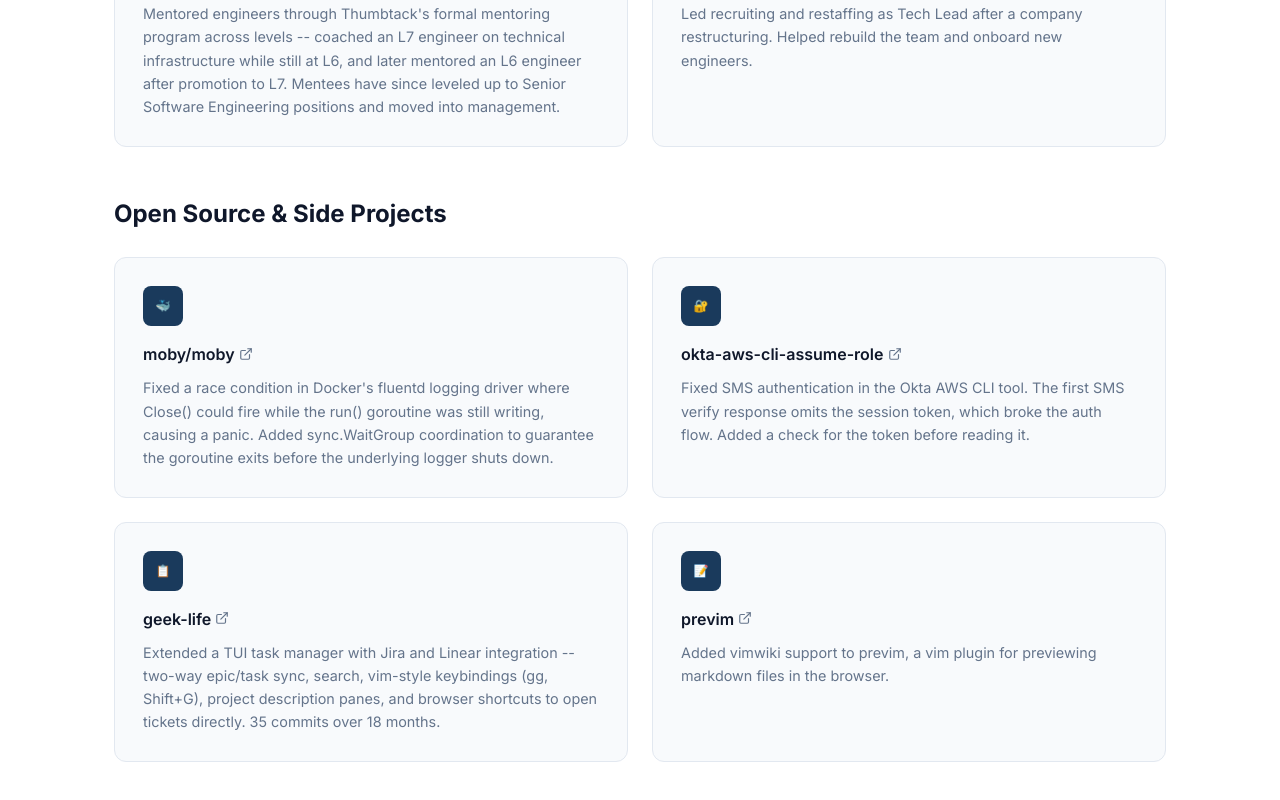
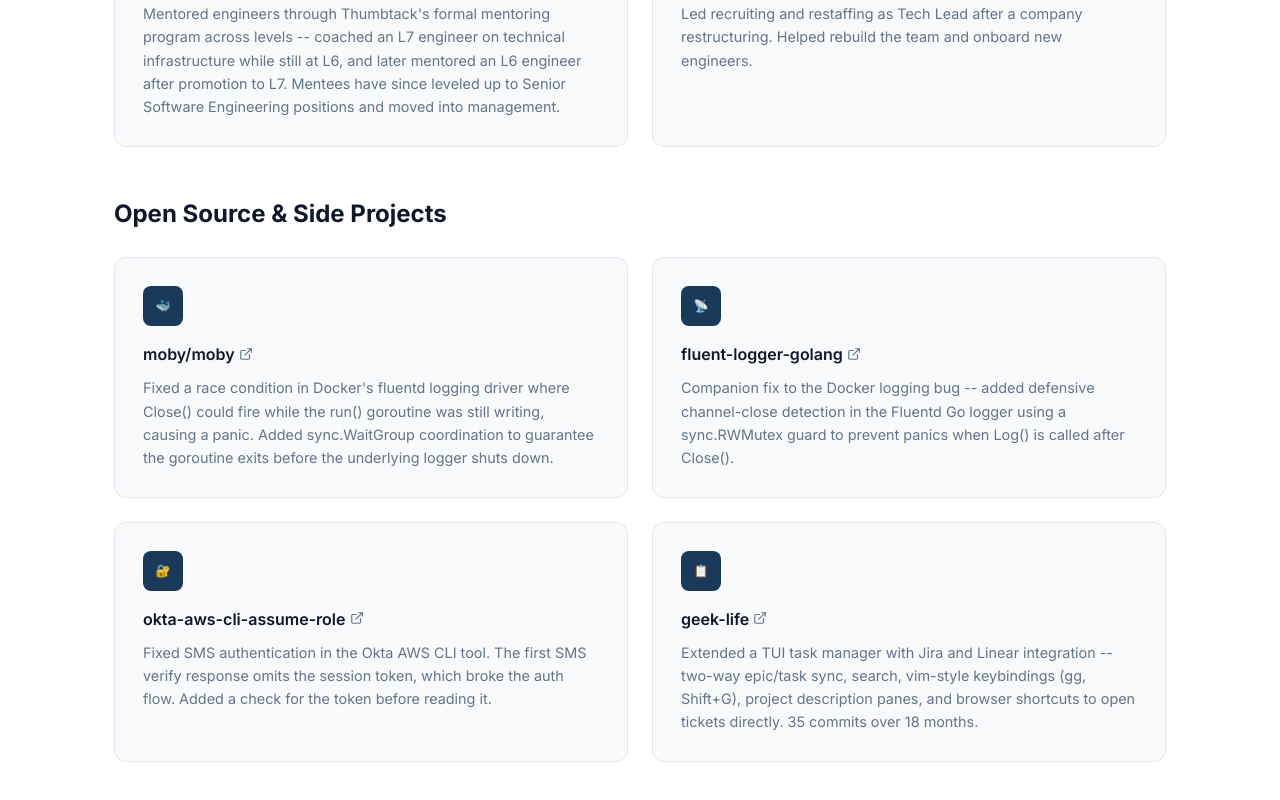
Before and after one commit to anujva/anujva.github.io, a React (Vite) app: page / in a window 1280 px wide. Shown: the part 1249-2049 px from the top of the page. Built offline with nearby package versions, Linux system fonts and the light colour scheme.

Commit message:
Add fluent-logger-golang contribution and remove previm from About page

```diff
--- a/src/pages/About.jsx
+++ b/src/pages/About.jsx
@@ -152,6 +152,26 @@
             </p>
           </div>
           <div className="highlight-card">
+            <div className="highlight-icon">📡</div>
+            <h4>
+              fluent-logger-golang{" "}
+              <a
+                href="https://github.com/fluent/fluent-logger-golang/pull/93"
+                target="_blank"
+                rel="noreferrer"
+                className="oss-link"
+              >
+                <ExternalLink size={14} />
+              </a>
+            </h4>
+            <p>
+              Companion fix to the Docker logging bug -- added defensive
+              channel-close detection in the Fluentd Go logger using a
+              sync.RWMutex guard to prevent panics when Log() is called after
+              Close().
+            </p>
+          </div>
+          <div className="highlight-card">
             <div className="highlight-icon">🔐</div>
             <h4>
               okta-aws-cli-assume-role{" "}
@@ -190,24 +210,7 @@
               open tickets directly. 35 commits over 18 months.
             </p>
           </div>
-          <div className="highlight-card">
-            <div className="highlight-icon">📝</div>
-            <h4>
-              previm{" "}
-              <a
-                href="https://github.com/anujva/previm"
-                target="_blank"
-                rel="noreferrer"
-                className="oss-link"
-              >
-                <ExternalLink size={14} />
-              </a>
-            </h4>
-            <p>
-              Added vimwiki support to previm, a vim plugin for previewing
-              markdown files in the browser.
-            </p>
-          </div>
+
         </div>
       </section>
     </div>
```
